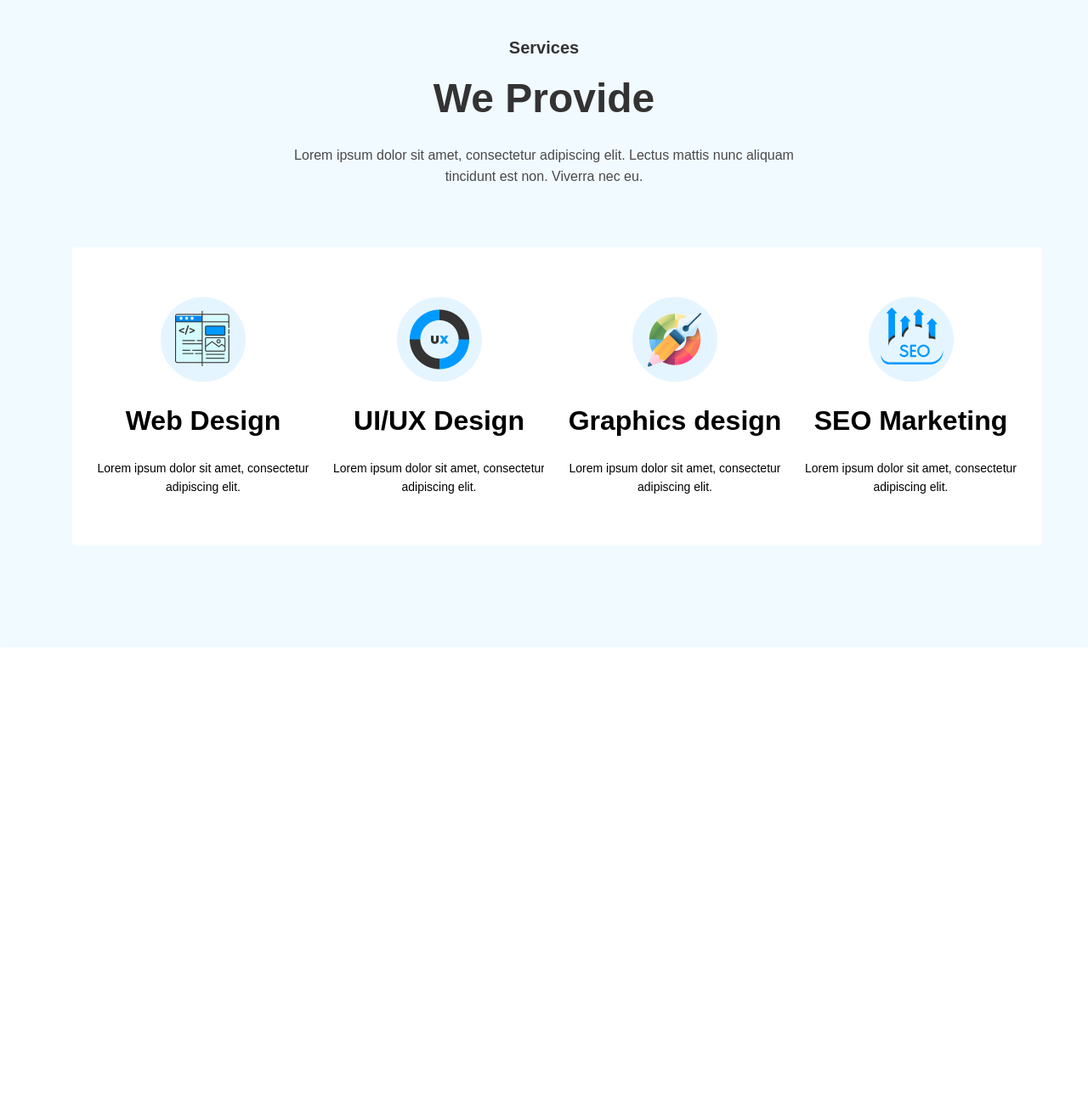
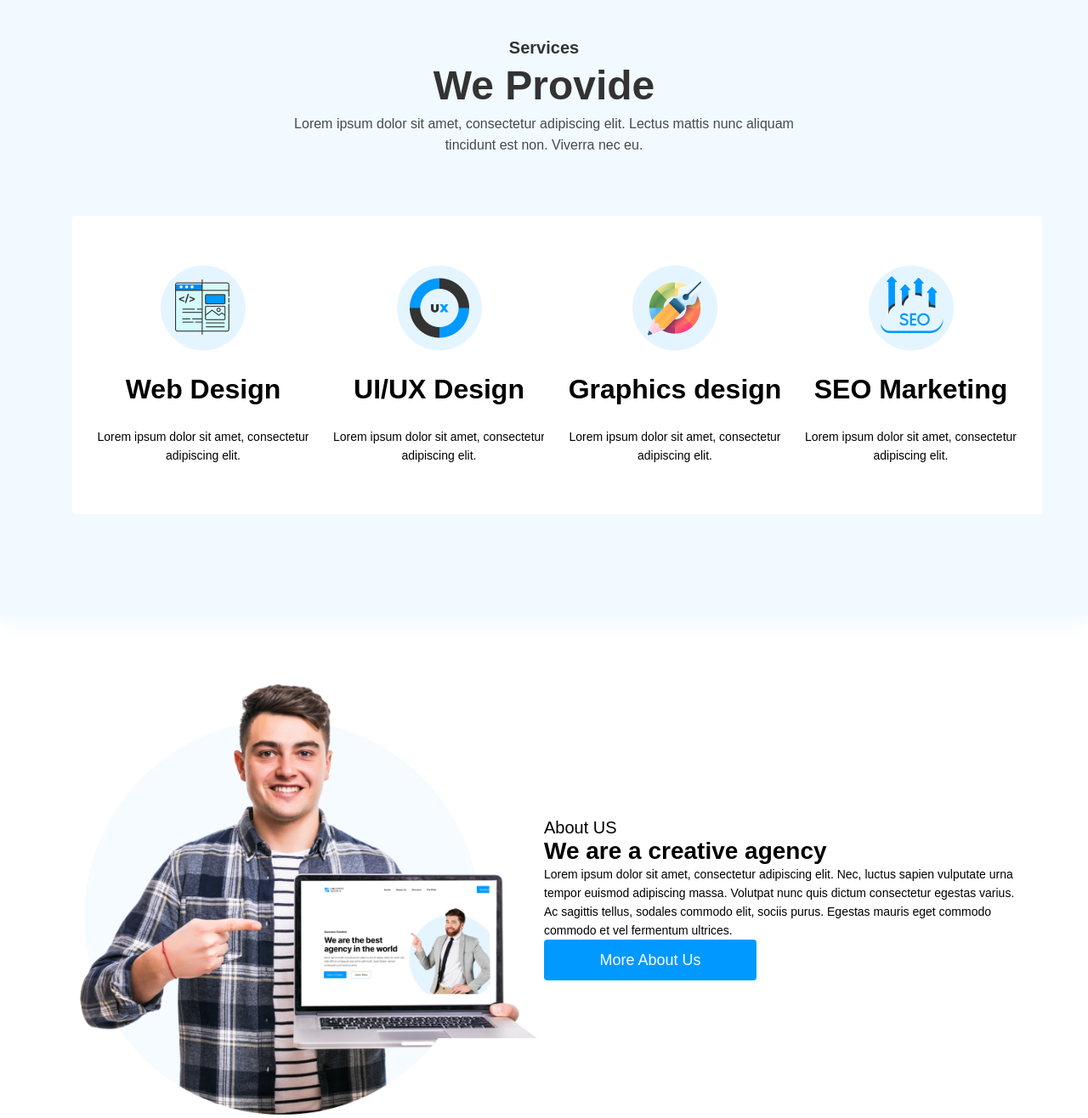
Before and after one commit to miltonahmed/portfolio-nahian, a plain HTML site: page index.html in a window 1280 px wide. Shown: the part 940-2256 px from the top of the page at 85% size. Before the commit the page ends 1702 px from the top, so only its background shows below. Drawn offline with Linux system fonts and the light colour scheme; a web font is replaced by a local one.

Commit message:
service section
some editing service section

```diff
--- a/assets/sass/base/_common.scss
+++ b/assets/sass/base/_common.scss
@@ -94,29 +94,3 @@ a {
 }
 
 // section title
-.section-wrapper {
-  h5 {
-    font-size: 20px;
-    font-weight: 600;
-    color: $heading-text-color;
-    text-transform: capitalize;
-  }
-  h3 {
-    font-size: 48px;
-    font-weight: 700;
-    line-height: 66.24px;
-    text-transform: capitalize;
-    margin-top: 15px;
-    color: $heading-text-color;
-  }
-
-  p {
-    max-width: 612px;
-    margin: 0 auto;
-    font-size: 16px;
-    font-weight: 400;
-    line-height: 24.96px;
-    margin-top: 22px;
-    color: $para-color;
-  }
-}
--- /dev/null
+++ b/assets/sass/layouts/_about.scss
@@ -0,0 +1,19 @@
+#about {
+  padding-top: 80px;
+  padding-bottom: 120px;
+  .about-content {
+    .section-wrapper {
+      h3 {
+        &.margin-top-bottom {
+          margin-top: 18px;
+          margin-bottom: 20px;
+        }
+      }
+    }
+    .about-button {
+      &.btn-primary {
+        padding: 12px 36px;
+      }
+    }
+  }
+}
--- a/assets/sass/layouts/_all.scss
+++ b/assets/sass/layouts/_all.scss
@@ -1,3 +1,4 @@
 @import 'navbar';
 @import 'hero';
 @import 'service';
+@import 'about';
--- a/assets/sass/layouts/_service.scss
+++ b/assets/sass/layouts/_service.scss
@@ -5,6 +5,34 @@
   background: #fff;
   box-shadow: 0px 10px 20px 0px rgba(164, 217, 253, 0.15);
   background-color: $bg-color;
+  .service-header {
+    h5 {
+      font-size: 20px;
+      font-weight: 600;
+      color: $heading-text-color;
+      text-transform: capitalize;
+    }
+    h3 {
+      font-size: 48px;
+      font-weight: 700;
+      line-height: 66.24px;
+      text-transform: capitalize;
+      color: $heading-text-color;
+      &.margin-top-bottom {
+        margin-top: 20px;
+        margin-bottom: 32px;
+      }
+    }
+
+    p {
+      max-width: 612px;
+      margin: 0 auto;
+      font-size: 16px;
+      font-weight: 400;
+      line-height: 24.96px;
+      color: $para-color;
+    }
+  }
   .service-box {
     display: flex;
     justify-content: center;
--- a/index.html
+++ b/index.html
@@ -67,11 +67,15 @@
   <!-- ======== Services Section Start Now =======  -->
   <section id="service">
     <div class="container">
-      <div class="section-wrapper text-center">
-        <h5>services</h5>
-        <h3>We Provide</h3>
-        <p>Lorem ipsum dolor sit amet, consectetur adipiscing elit. Lectus mattis nunc aliquam tincidunt est non.
-          Viverra nec eu.</p>
+      <div class="row">
+        <div class="col-xl-12">
+          <div class="service-header text-center">
+            <h5>services</h5>
+            <h3>We Provide</h3>
+            <p>Lorem ipsum dolor sit amet, consectetur adipiscing elit. Lectus mattis nunc aliquam tincidunt est non.
+              Viverra nec eu.</p>
+          </div>
+        </div>
       </div>
       <div class=" row">
         <div class="col-lg-3 mt-70">
@@ -121,8 +125,36 @@
   </section>
   <!-- ======== Services Section End Now =======  -->
 
-  <!-- ======        == Navbar Section Start Now =======  -->
-  <!-- ======== Navbar Section End Now =======  -->
+  <!-- ======== About Section Start Now =======  -->
+  <section id="about">
+    <div class="container">
+      <div class="row align-center">
+        <div class="col-xl-6">
+          <div class="about-image">
+            <picture><img src="assets/images/about.png" alt="about-img"></picture>
+          </div>
+        </div>
+        <div class="col-xl-6">
+          <div class="about-content">
+            <div class="section-wrapper ">
+              <h5>About US</h5>
+              <h3>We are a creative agency</h3>
+              <p>Lorem ipsum dolor sit amet, consectetur adipiscing elit. Nec, luctus sapien vulputate urna tempor
+                euismod adipiscing massa. Volutpat nunc quis dictum consectetur egestas varius.
+                Ac sagittis tellus, sodales commodo elit, sociis purus. Egestas mauris eget commodo commodo et vel
+                fermentum ultrices.</p>
+
+            </div>
+            <div class="about-button">
+              <a class="btn btn-primary" href="#">More About Us</a>
+            </div>
+
+          </div>
+        </div>
+      </div>
+    </div>
+  </section>
+  <!-- ======== About Section End Now =======  -->
 
   <!-- ======== Navbar Section Start Now =======  -->
   <!-- ======== Navbar Section End Now =======  -->
```
Also changed, not shown: assets/images/about.png (added), css/main.min.css, 1 other file.
